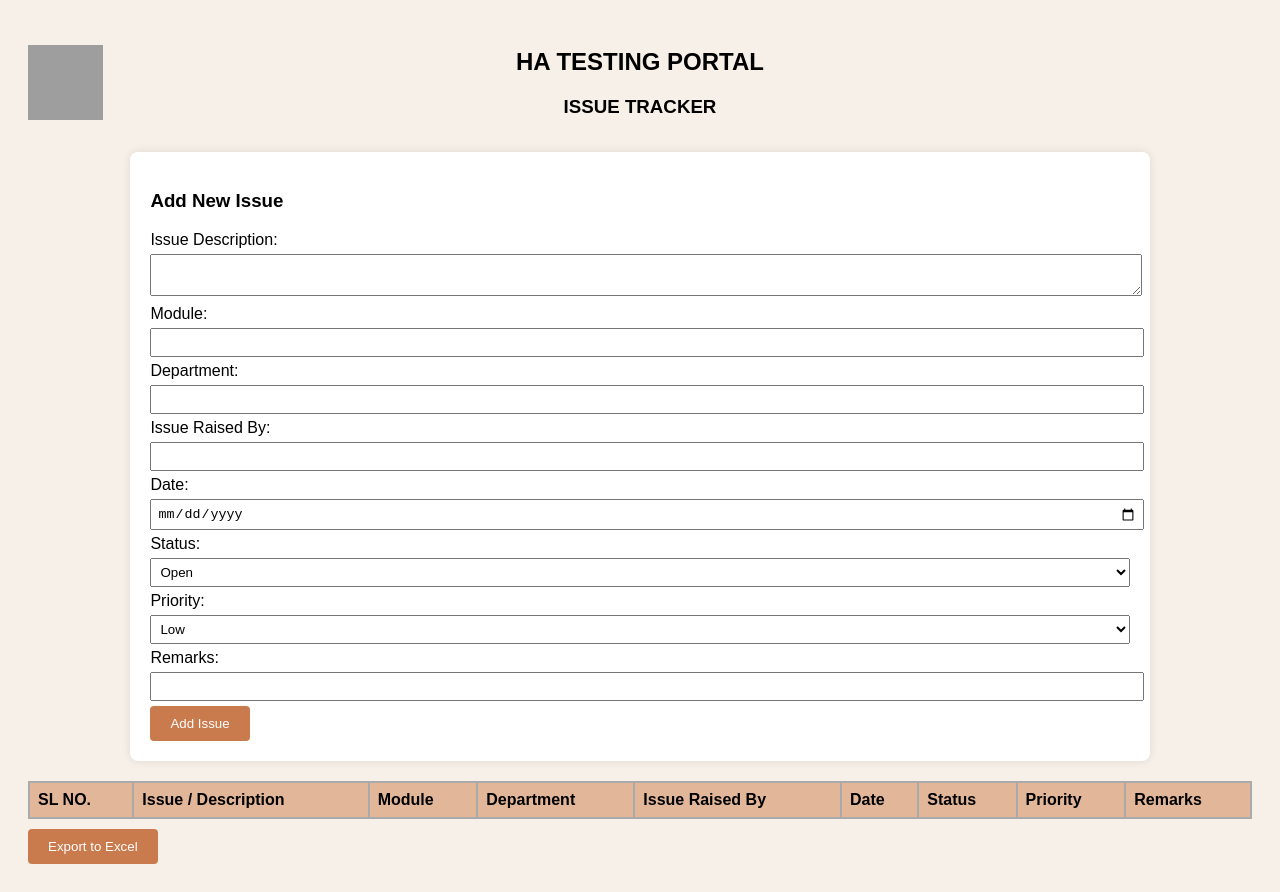
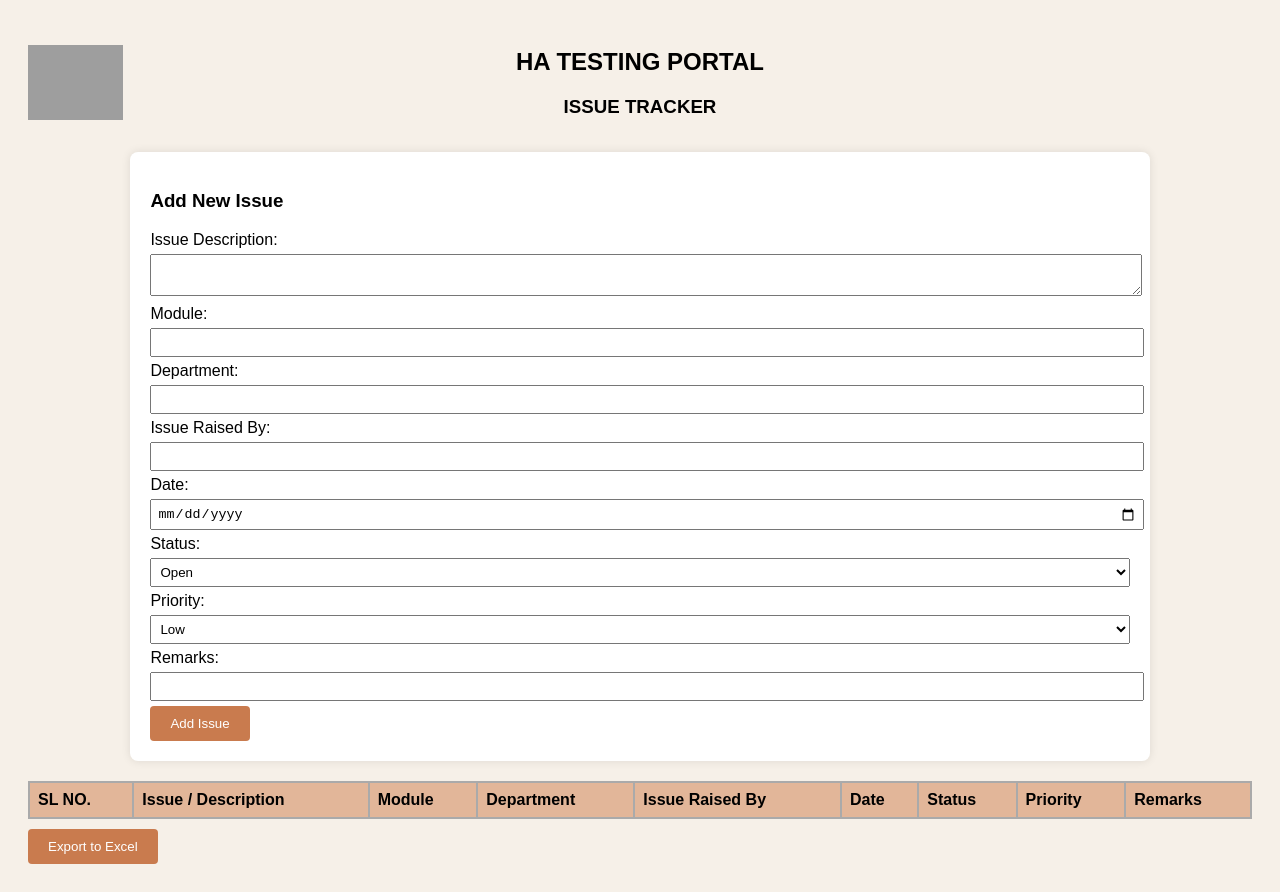
Before and after one commit to sakshzzzzz-boop/ha-testing-portal, a plain HTML site: page index.html in a window 1280 px wide. Drawn offline with Linux system fonts and the light colour scheme; no server answers; grey boxes are pictures that could not be loaded.

Commit message:
Updated index.html

```diff
--- a/index.html
+++ b/index.html
@@ -19,7 +19,7 @@
         margin-bottom: 15px;
     }
     .company-logo {
-        width: 75px;
+        width: 95px;
         height: 75px;
         position: absolute;
         left: 0;
```
